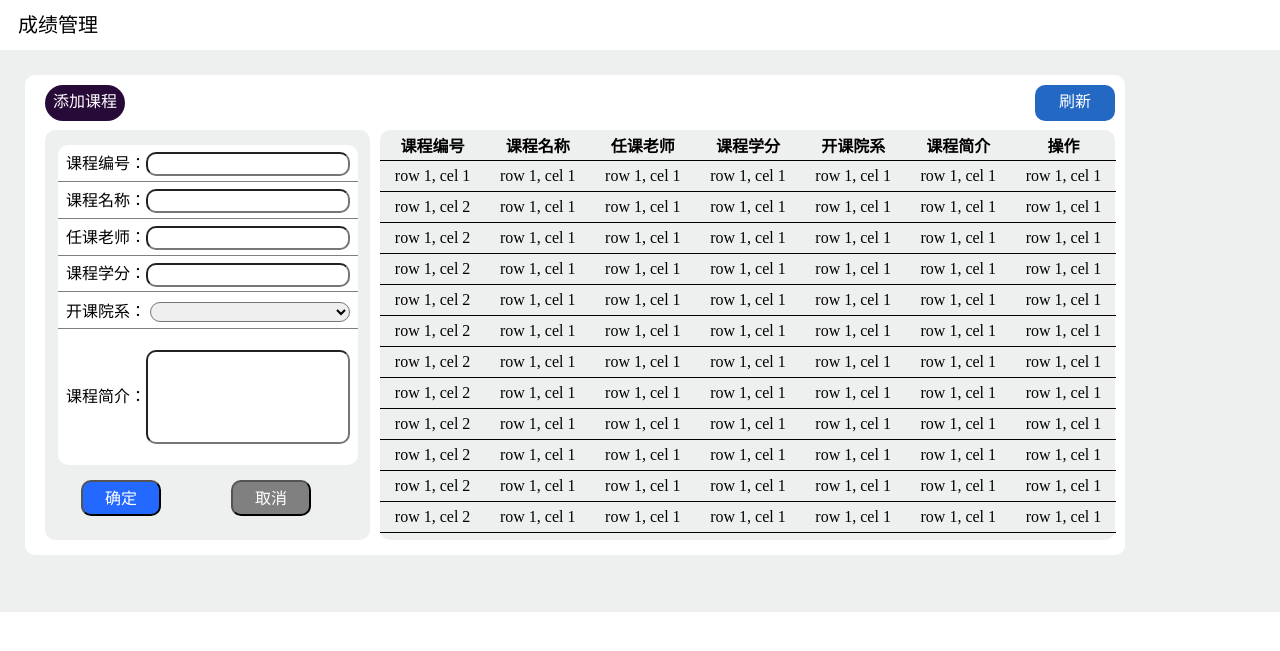
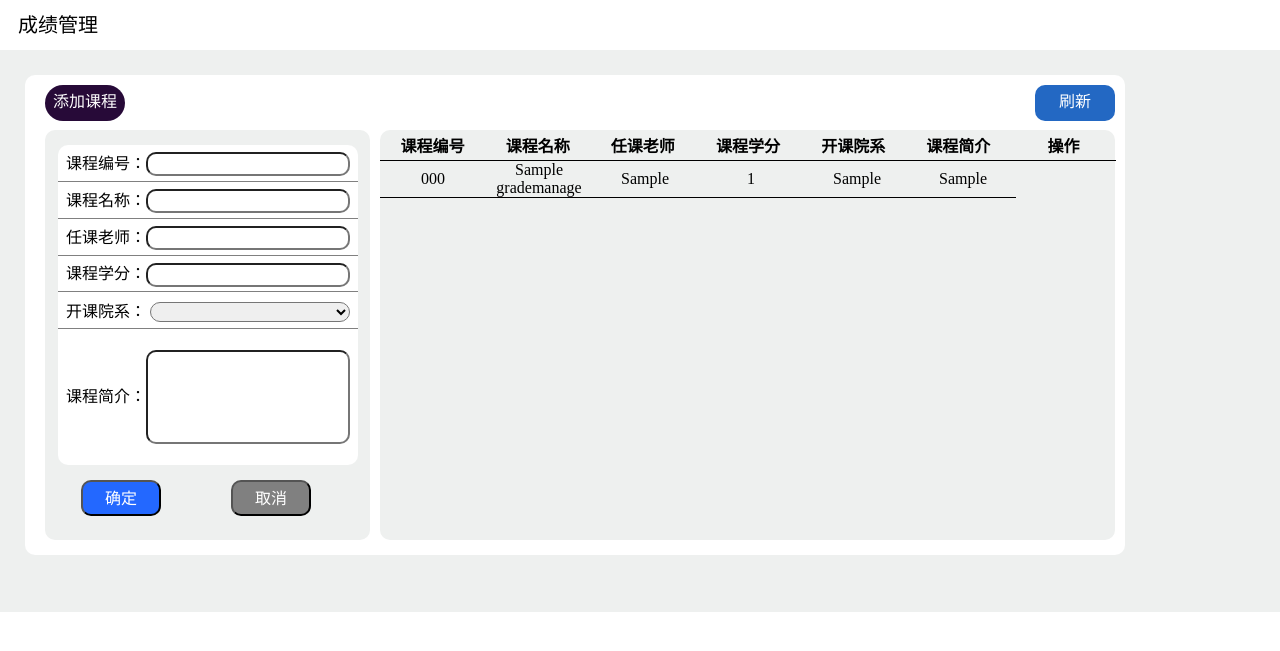
Before and after one commit to zou9229/teach, a Django app: page /page10/ in a window 1280 px wide. Shown: the top 651 px of the page. Run offline with Django 3.2, Linux system fonts and the light colour scheme; tables that the repository leaves empty hold one stand-in row (values such as "Sample post"); some libraries are stand-ins or nearby versions.

Commit message:
操作数据库并读取数据库

```diff
--- a/教师教学管理系统/教学管理/admin.py
+++ b/教师教学管理系统/教学管理/admin.py
@@ -2,7 +2,7 @@ from django.contrib import admin
 
 # Register your models here.
 
-from 教学管理.models import Person,Article
+from 教学管理.models import grademanage
 
-# admin.site.register(Person)
+admin.site.register(grademanage)
 # admin.site.register(Article)
--- a/教师教学管理系统/教学管理/models.py
+++ b/教师教学管理系统/教学管理/models.py
@@ -2,5 +2,13 @@ from django.db import models
 
 # Create your models here.
 
-class grademanage:
-    pass
+class grademanage(models.Model):
+    classnumber = models.CharField(max_length=10,unique=True)
+    classname = models.CharField(max_length=10,unique=True)
+    classteacher = models.CharField(max_length=5)
+    classgrade = models.IntegerField(max_length=3)
+    classAcademy = models.CharField(max_length=15)
+    classintroduce = models.CharField(max_length=60)
+
+    def __str__(self):
+        return 'grademanage : %s' % self.classname
--- a/教师教学管理系统/教学管理/templates/page10.html
+++ b/教师教学管理系统/教学管理/templates/page10.html
@@ -16,20 +16,21 @@
 				<table rules="rows" border="0px" cellpadding="0" class="letftable">
 					<col/>
 					<form name="input" id="classman" action="/page10/" method="post" >
-						<tr height="35px"><td><center>课程编号：<input class="srk" type="text" name="num"/></center></td></tr>
-						<tr height="35px"><td><center>课程名称：<input class="srk" type="text" name="name"/></center></td></tr>
-						<tr height="35px"><td><center>任课老师：<input class="srk" type="text" name="teacher"/></center></td></tr>
-						<tr height="35px"><td><center>课程学分：<input class="srk" type="text" name="grade"/></center></td></tr>
+                        {% csrf_token %}
+						<tr height="35px"><td><center>课程编号：<input class="srk" type="text" name="classnumber"/></center></td></tr>
+						<tr height="35px"><td><center>课程名称：<input class="srk" type="text" name="classname"/></center></td></tr>
+						<tr height="35px"><td><center>任课老师：<input class="srk" type="text" name="classteacher"/></center></td></tr>
+						<tr height="35px"><td><center>课程学分：<input class="srk" type="text" name="classgrade"/></center></td></tr>
 						<tr height="35px">
 							<td><center>开课院系：
-								<select class="srk" name="select">
+								<select class="srk" name="classAcademy">
 									<option value=""></option>
-									<option value="">计算机科学与工程学院</option>
+									<option value="计算机科学与工程学院">计算机科学与工程学院</option>
 									<option value="">化工与制药学院</option>
 								</select></center>
 							</td>
 						</tr>
-                        <tr height="130px"><td><center>课程简介：<input class="srk srke" type="text" name="summary" /></center></td></tr>
+                        <tr height="130px"><td><center>课程简介：<input class="srk srke" type="text" name="classintroduce" /></center></td></tr>
 						<input class="ok" style="color: white;" type="submit" value="确定">
 						<button class="cancel" style="color: white;" type="reset" value="Reset">取消</button>
 					</form>
@@ -52,19 +53,31 @@
 				        </tr>
 				    </thead>
 				    <tbody style="display:block; width:736px; height:380px; overflow:auto;">
-			    		{% for td in tr %}
-			    		<tr style="border-bottom:1px solid black;">
-			    			{% for t in td %}
-		    				<td class="lie"><center>{{ t }}</center></td>
-		    				{% empty %}
+{#			    		{% for td in tr %}#}
+{#			    		<tr style="border-bottom:1px solid black;">#}
+{#			    			{% for t in td %}#}
+{#		    				<td class="lie"><center>{{ t }}</center></td>#}
+{#		    				{% empty %}#}
+{#							<td><font size="7">没有数据</font></td>#}
+{#    						{% endfor %}#}
+{#			    		</tr>#}
+{#			    		{% endfor %}#}
+                        {% for r in tr %}
+                        <tr style="border-bottom:1px solid black;">
+                            <td class="lie"><center>{{ r.classnumber }}</center></td>
+                            <td class="lie"><center>{{ r.classname }}</center></td>
+                            <td class="lie"><center>{{ r.classteacher }}</center></td>
+                            <td class="lie"><center>{{ r.classgrade }}</center></td>
+                            <td class="lie"><center>{{ r.classAcademy }}</center></td>
+                            <td class="lie"><center>{{ r.classintroduce }}</center></td>
+                            {% empty %}#}
 							<td><font size="7">没有数据</font></td>
-    						{% endfor %}
-			    		</tr>
-			    		{% endfor %}
+                        </tr>
+                        {% endfor %}
 				    </tbody>
 				</table>
 			</div>
-			<a href="javascript:location.reload();"  style="text-decoration: none;">
+			<a href="/page10/"  style="text-decoration: none;">
 				<div class="midrightfont" style="color: white;">刷新</div>
 			</a>
 			<div class="midleftfont" style="color:white">
--- a/教师教学管理系统/教学管理/views.py
+++ b/教师教学管理系统/教学管理/views.py
@@ -1,7 +1,15 @@
-from django.shortcuts import render
+from django.shortcuts import render,redirect
 
 # Create your views here.
 from django.http import HttpResponse
+
+from django.shortcuts import render_to_response
+
+import random
+
+from 教学管理.models import grademanage
+
+
 def index(request):
 	return render(request,'index.html')
 
@@ -11,25 +19,35 @@ def page1(request):
 
 
 def page10(request):
-	row = [
-			['row 1, cel 1','row 1, cel 1','row 1, cel 1','row 1, cel 1','row 1, cel 1','row 1, cel 1','row 1, cel 1'],
-			['row 1, cel 2','row 1, cel 1','row 1, cel 1','row 1, cel 1','row 1, cel 1','row 1, cel 1','row 1, cel 1'],
-			['row 1, cel 2','row 1, cel 1','row 1, cel 1','row 1, cel 1','row 1, cel 1','row 1, cel 1','row 1, cel 1'],
-			['row 1, cel 2','row 1, cel 1','row 1, cel 1','row 1, cel 1','row 1, cel 1','row 1, cel 1','row 1, cel 1'],
-			['row 1, cel 2','row 1, cel 1','row 1, cel 1','row 1, cel 1','row 1, cel 1','row 1, cel 1','row 1, cel 1'],
-			['row 1, cel 2','row 1, cel 1','row 1, cel 1','row 1, cel 1','row 1, cel 1','row 1, cel 1','row 1, cel 1'],
-			['row 1, cel 2','row 1, cel 1','row 1, cel 1','row 1, cel 1','row 1, cel 1','row 1, cel 1','row 1, cel 1'],
-			['row 1, cel 2','row 1, cel 1','row 1, cel 1','row 1, cel 1','row 1, cel 1','row 1, cel 1','row 1, cel 1'],
-			['row 1, cel 2','row 1, cel 1','row 1, cel 1','row 1, cel 1','row 1, cel 1','row 1, cel 1','row 1, cel 1'],
-			['row 1, cel 2','row 1, cel 1','row 1, cel 1','row 1, cel 1','row 1, cel 1','row 1, cel 1','row 1, cel 1'],
-			['row 1, cel 2','row 1, cel 1','row 1, cel 1','row 1, cel 1','row 1, cel 1','row 1, cel 1','row 1, cel 1'],
-			['row 1, cel 2','row 1, cel 1','row 1, cel 1','row 1, cel 1','row 1, cel 1','row 1, cel 1','row 1, cel 1'],
-			['row 1, cel 2','row 1, cel 1','row 1, cel 1','row 1, cel 1','row 1, cel 1','row 1, cel 1','row 1, cel 1'],
-		  ]
-	data = {
-		'tr':row
-	}
-	return render(request,'page10.html',data)
+	if request.method == 'POST':
+		classnumber = int(request.POST['classnumber'])
+		classname = request.POST['classname']
+		classteacher = request.POST['classteacher']
+		classgrade = int(request.POST['classgrade'])
+		classAcademy = request.POST['classAcademy']
+		classintroduce = request.POST['classintroduce']
+
+
+		grade = grademanage.objects.create(
+			classnumber=classnumber,
+			classname = classname,
+			classteacher = classteacher,
+			classgrade = classgrade,
+			classAcademy = classAcademy,
+			classintroduce = classintroduce
+		)
+
+		rows = grademanage.objects.filter()
+		data = {
+			'tr':rows
+		}
+		return render(request,'page10.html',data)
+	else:
+		rows = grademanage.objects.filter()
+		data = {
+			'tr': rows
+		}
+		return render(request,'page10.html',data)
 
 def classmanage(request):
 	return render(request,'classmanage,html')
```
